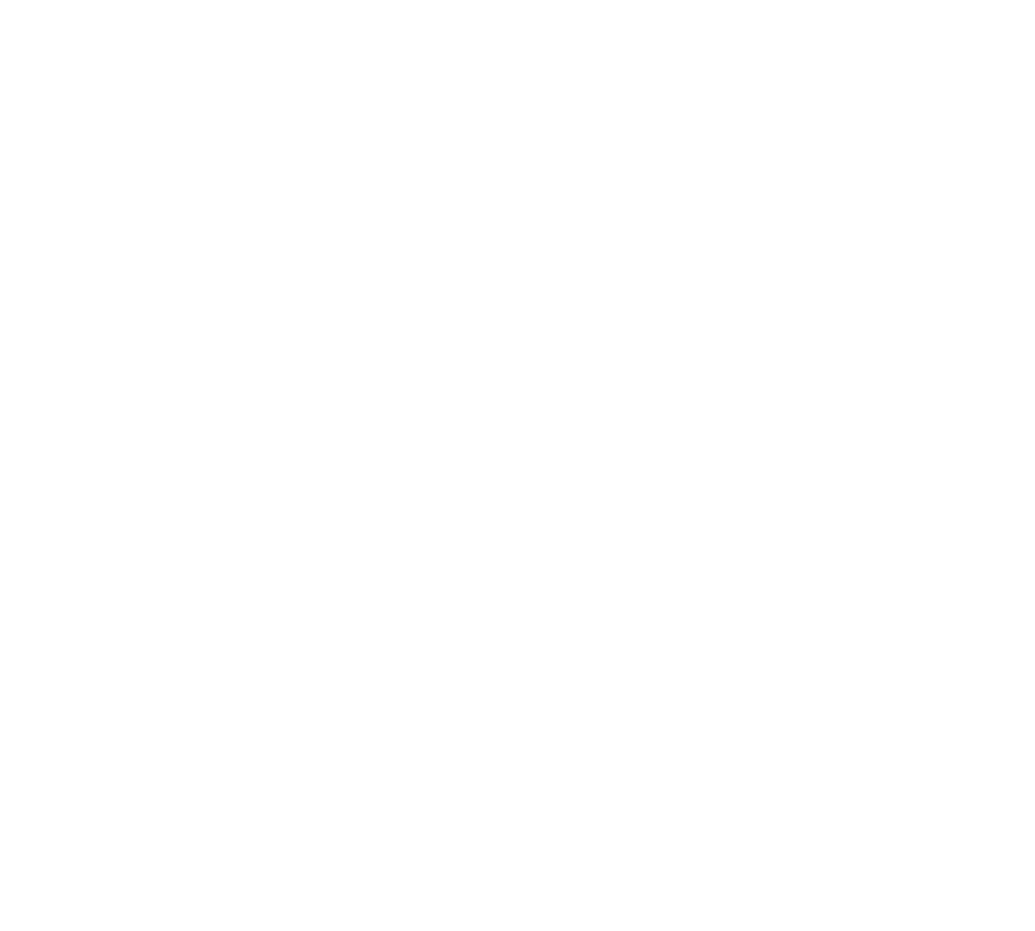
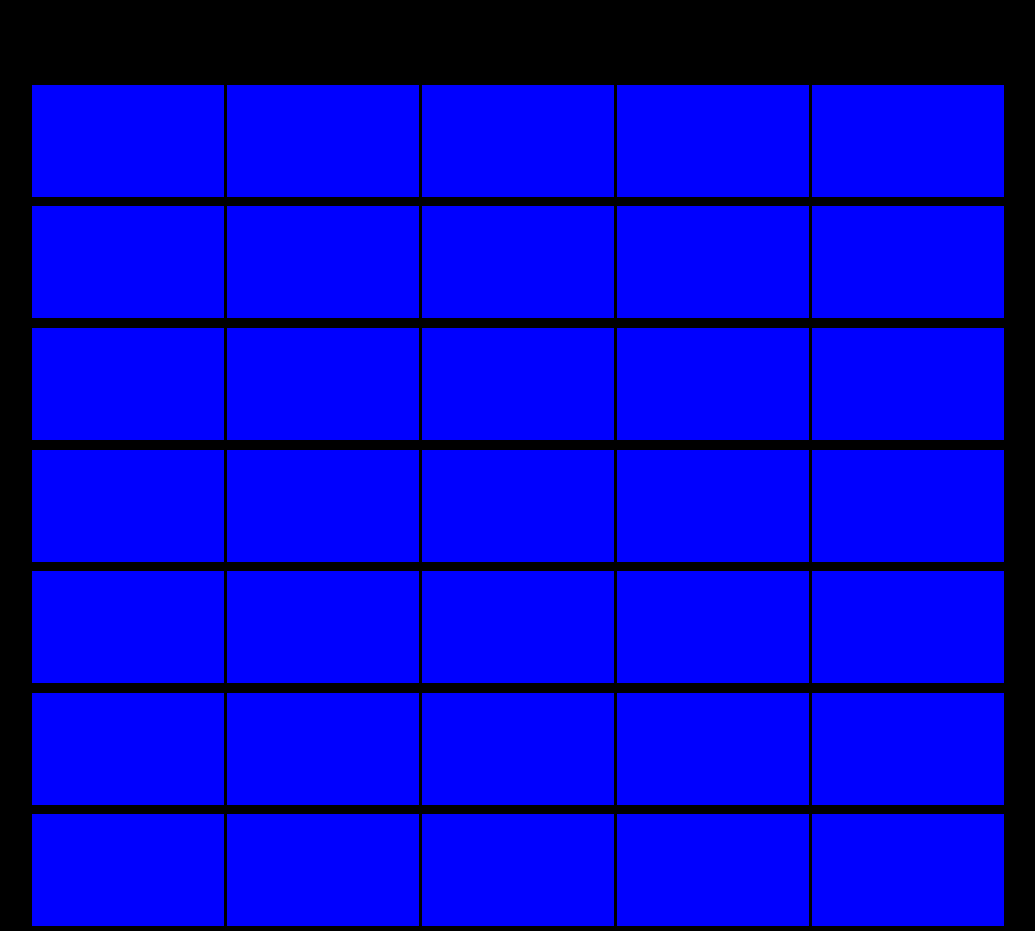
Before and after one commit to Paolo224/html-css-zoom, a plain HTML site: page index.html in a window 1280 px wide. Shown: the whole page, without its empty margins (122-1157 px from the left). Before the commit the page ends 800 px from the top, so only its background shows below. Drawn offline with Linux system fonts and the light colour scheme.

Commit message:
Prima bozza del main

```diff
--- a/css/style.css
+++ b/css/style.css
@@ -4,3 +4,35 @@
     padding: 0;
     box-sizing: border-box;
 }
+
+body{
+    background-color: black;
+}
+
+.default{
+    margin: 0 auto;
+    width: 90%;
+}
+
+.flex{
+    display: flex;
+}
+
+.flex-direction{
+    display: flex;
+    justify-content: center;
+    align-items: center;
+}
+
+main section{
+    width: 90%;
+    flex-wrap: wrap;
+    padding-top: 5rem;
+}
+
+main article{
+    background-color: blue;
+    width: 12rem;
+    height: 7rem;
+    margin: .3rem .1rem;
+}
--- a/index.html
+++ b/index.html
@@ -4,9 +4,51 @@
         <meta charset="UTF-8">
         <meta http-equiv="X-UA-Compatible" content="IE=edge">
         <meta name="viewport" content="width=device-width, initial-scale=1.0">
+        <link rel="stylesheet" href="./css/style.css">
         <title>Zoom</title>
     </head>
     <body>
 
+        <main class="flex">
+            <section class="default flex-direction">
+                <article></article>
+                <article></article>
+                <article></article>
+                <article></article>
+                <article></article>
+                <article></article>
+                <article></article>
+                <article></article>
+                <article></article>
+                <article></article>
+                <article></article>
+                <article></article>
+                <article></article>
+                <article></article>
+                <article></article>
+                <article></article>
+                <article></article>
+                <article></article>
+                <article></article>
+                <article></article>
+                <article></article>
+                <article></article>
+                <article></article>
+                <article></article>
+                <article></article>
+                <article></article>
+                <article></article>
+                <article></article>
+                <article></article>
+                <article></article>
+                <article></article>
+                <article></article>
+                <article></article>
+                <article></article>
+                <article></article>
+            </section>
+        </main>
+
+
     </body>
 </html>
```
